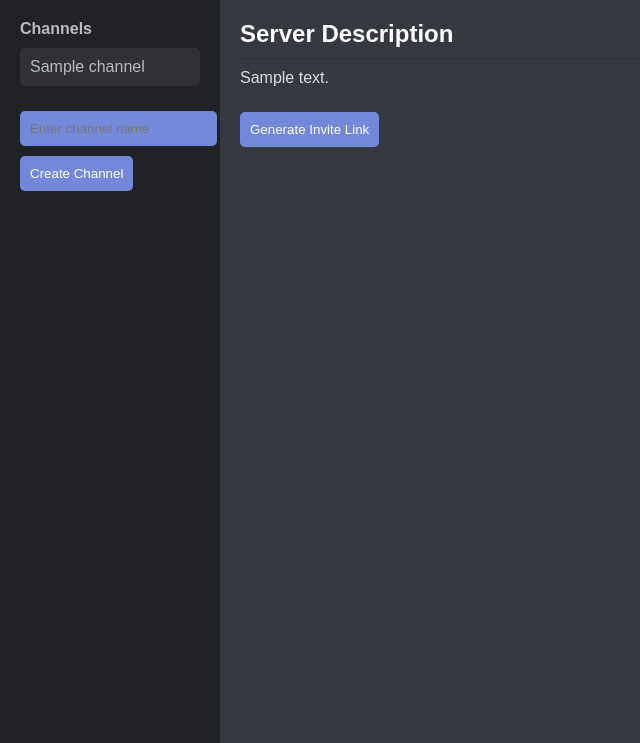
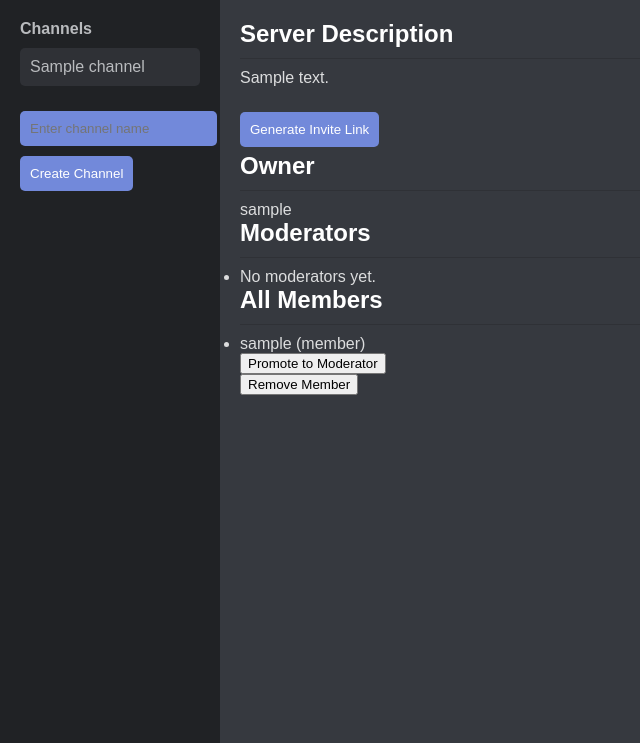
Before and after one commit to manayush17/Discord-, a Django app: page /servers/1/ in a window 1280 px wide. Shown: the part 57-800 px from the top of the page, without its empty margins (0-640 px from the left). Run offline with Django 5.2, Linux system fonts and the light colour scheme; a user stored in the database is signed in; tables that the repository leaves empty hold one stand-in row (values such as "Sample post").

Commit message:
all basic functions working

```diff
--- a/project/app1/models.py
+++ b/project/app1/models.py
@@ -1,3 +1,4 @@
+# models.py
 from django.db import models
 from django.contrib.auth.models import User
 import random
@@ -13,11 +14,16 @@ class Server(models.Model):
         return self.name
 
 class Membership(models.Model):
+    ROLE_CHOICES = [
+        ('member', 'Member'),
+        ('moderator', 'Moderator'),
+    ]
     user = models.ForeignKey(User, on_delete=models.CASCADE, related_name='memberships')
     server = models.ForeignKey(Server, on_delete=models.CASCADE, related_name='memberships')
+    role = models.CharField(max_length=10, choices=ROLE_CHOICES, default='member')
 
     def __str__(self):
-        return f"{self.user.username} - {self.server.name}"
+        return f"{self.user.username} - {self.server.name} ({self.role})"
 
 class Channel(models.Model):
     name = models.CharField(max_length=100)
@@ -59,7 +65,7 @@ class Invitation(models.Model):
         super().save(*args, **kwargs)
 
     def is_valid(self):
-        return True  # Simplified for demonstration
+        return True
 
     def __str__(self):
         return f"Invitation to {self.server.name}"
--- a/project/app1/templates/server_detail.html
+++ b/project/app1/templates/server_detail.html
@@ -1,5 +1,5 @@
+<!-- server_detail.html -->
 {% load static %}
-
 <!DOCTYPE html>
 <html lang="en">
 <head>
@@ -40,6 +40,49 @@
             {% if invite_link %}
             <p>Invite Link: <a href="{{ invite_link }}">{{ invite_link }}</a></p>
             {% endif %}
+
+            <h2>Owner</h2>
+            <p>{{ owner.username }}</p>
+
+            <h2>Moderators</h2>
+            <ul>
+                {% for membership in moderators %}
+                <li>
+                    {{ membership.user.username }}
+                    {% if request.user == server.owner %}
+                    <form method="post" action="{% url 'demote_to_member' server.id membership.user.id %}">
+                        {% csrf_token %}
+                        <button type="submit">Demote to Member</button>
+                    </form>
+                    {% endif %}
+                </li>
+                {% empty %}
+                <li>No moderators yet.</li>
+                {% endfor %}
+            </ul>
+
+            {% if request.user == server.owner %}
+            <h2>All Members</h2>
+            <ul>
+                {% for membership in memberships %}
+                <li>
+                    {{ membership.user.username }} ({{ membership.role }})
+                    {% if membership.role == 'member' %}
+                    <form method="post" action="{% url 'promote_to_moderator' server.id membership.user.id %}">
+                        {% csrf_token %}
+                        <button type="submit">Promote to Moderator</button>
+                    </form>
+                    {% endif %}
+                    {% if request.user == server.owner or membership.role == 'member' %}
+                    <form method="post" action="{% url 'remove_member' server.id membership.user.id %}">
+                        {% csrf_token %}
+                        <button type="submit">Remove Member</button>
+                    </form>
+                    {% endif %}
+                </li>
+                {% endfor %}
+            </ul>
+            {% endif %}
         </div>
     </div>
 </body>
--- a/project/app1/urls.py
+++ b/project/app1/urls.py
@@ -9,14 +9,17 @@ urlpatterns = [
     path('create_server/', views.create_server, name='create_server'),
     path('servers/<int:server_id>/', views.server_detail, name='server_detail'),
     path('list_servers/', views.list_servers, name='list_servers'),
-    path('join_server/<int:server_id>/', views.join_server, name='join_server'),
+    path('join_server/<int:server_id>/', views.confirm_join_server, name='join_server'),
     path('send_friend_request/<int:receiver_id>/', views.send_friend_request, name='send_friend_request'),
     path('accept_friend_request/<int:request_id>/', views.accept_friend_request, name='accept_friend_request'),
     path('reject_friend_request/<int:request_id>/', views.reject_friend_request, name='reject_friend_request'),
     path('friends_list/', views.friends_list, name='friends_list'),
-     path('server/<int:server_id>/channel/<int:channel_id>/', views.channel_detail, name='channel_detail'),
+    path('server/<int:server_id>/channel/<int:channel_id>/', views.channel_detail, name='channel_detail'),
     path('pending_requests/', views.pending_requests, name='pending_requests'),
-    path('create_invitation/<int:server_id>/', views.create_invitation, name='create_invitation'),
+    path('servers/<int:server_id>/create_invitation/', views.create_invitation, name='create_invitation'),
     path('invite/<str:code>/', views.join_via_invitation, name='join_via_invitation'),
-    path('chat/<str:room_name>/', views.room, name='room'),
+    path('confirm_join/<str:code>/', views.confirm_join_server, name='confirm_join_server'),
+    path('server/<int:server_id>/promote/<int:user_id>/', views.promote_to_moderator, name='promote_to_moderator'),
+    path('server/<int:server_id>/demote/<int:user_id>/', views.demote_to_member, name='demote_to_member'),
+    path('server/<int:server_id>/remove/<int:user_id>/', views.remove_member, name='remove_member'),
 ]
--- a/project/app1/views.py
+++ b/project/app1/views.py
@@ -167,26 +167,13 @@ def create_invitation(request, server_id):
         'invite_link': invite_link
     })
 
-
 @login_required
 def join_via_invitation(request, code):
     invitation = get_object_or_404(Invitation, code=code)
     server = invitation.server
-    if request.user.is_authenticated:
-        Membership.objects.get_or_create(user=request.user, server=server)
+    if Membership.objects.filter(user=request.user, server=server).exists():
         return redirect('server_detail', server_id=server.id)
-    else:
-        return redirect('loginn')
-
-@login_required
-def server_detail(request, server_id):
-    server = get_object_or_404(Server, id=server_id)
-    memberships = server.memberships.all()
-    return render(request, 'server_detail.html', {
-        'server': server,
-        'channels': server.channels.all(),
-        'memberships': memberships,
-    })
+    return redirect('confirm_join_server', code=code)
 
 def server_detail(request, server_id):
     server = Server.objects.get(id=server_id)
@@ -202,3 +189,55 @@ def room(request, room_name):
     room = get_object_or_404(Room, name=room_name)
     messages = room.messages.order_by('timestamp')
     return render(request, 'room.html', {'room': room, 'messages': messages})
+
+@login_required
+def confirm_join_server(request, code):
+    invitation = get_object_or_404(Invitation, code=code)
+    server = invitation.server
+    if request.method == 'POST':
+        Membership.objects.get_or_create(user=request.user, server=server)
+        return redirect('server_detail', server_id=server.id)
+    return render(request, 'confirm_join.html', {'server': server, 'invitation_code': code})
+
+@login_required
+def promote_to_moderator(request, server_id, user_id):
+    server = get_object_or_404(Server, id=server_id)
+    if request.user != server.owner:
+        return HttpResponse("You are not the owner of this server.", status=403)
+    membership = get_object_or_404(Membership, server=server, user_id=user_id)
+    membership.role = 'moderator'
+    membership.save()
+    return redirect('server_detail', server_id=server.id)
+
+@login_required
+def demote_to_member(request, server_id, user_id):
+    server = get_object_or_404(Server, id=server_id)
+    if request.user != server.owner:
+        return HttpResponse("You are not the owner of this server.", status=403)
+    membership = get_object_or_404(Membership, server=server, user_id=user_id)
+    membership.role = 'member'
+    membership.save()
+    return redirect('server_detail', server_id=server.id)
+
+@login_required
+def remove_member(request, server_id, user_id):
+    server = get_object_or_404(Server, id=server_id)
+    if not Membership.objects.filter(user=request.user, server=server, role='moderator').exists() and request.user != server.owner:
+        return HttpResponse("You do not have permission to remove members.", status=403)
+    membership = get_object_or_404(Membership, server=server, user_id=user_id)
+    if membership.role == 'moderator' and request.user != server.owner:
+        return HttpResponse("Only the owner can remove a moderator.", status=403)
+    membership.delete()
+    return redirect('server_detail', server_id=server.id)
+
+@login_required
+def server_detail(request, server_id):
+    server = get_object_or_404(Server, id=server_id)
+    memberships = server.memberships.all()
+    return render(request, 'server_detail.html', {
+        'server': server,
+        'channels': server.channels.all(),
+        'memberships': memberships,
+        'owner': server.owner,
+        'moderators': memberships.filter(role='moderator'),
+    })
```
Also changed, not shown: project/app1/templates/confirm_join.html (added, +16 -0 lines), project/app1/migrations/0011_server_moderators_alter_message_channel.py (added), project/app1/migrations/0012_remove_server_moderators_membership_role.py (added).
